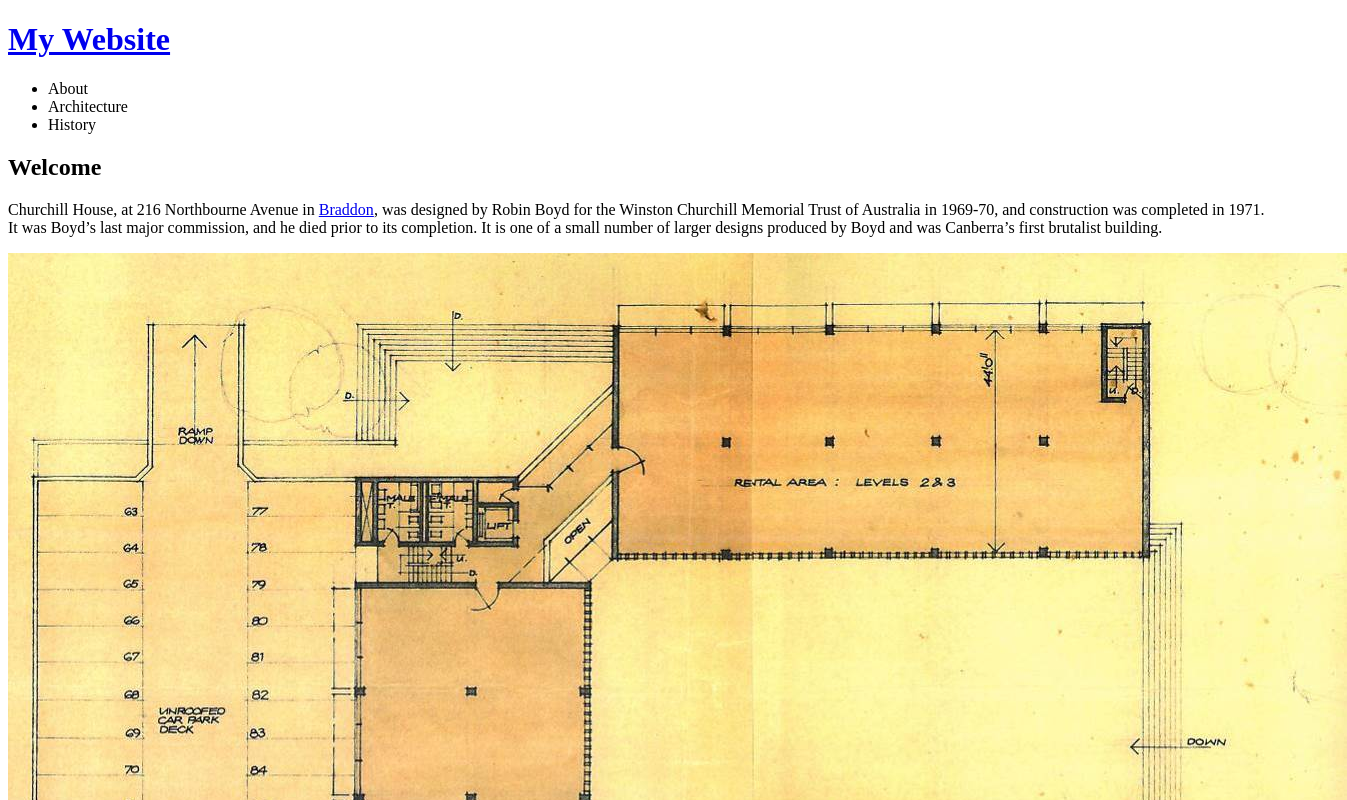
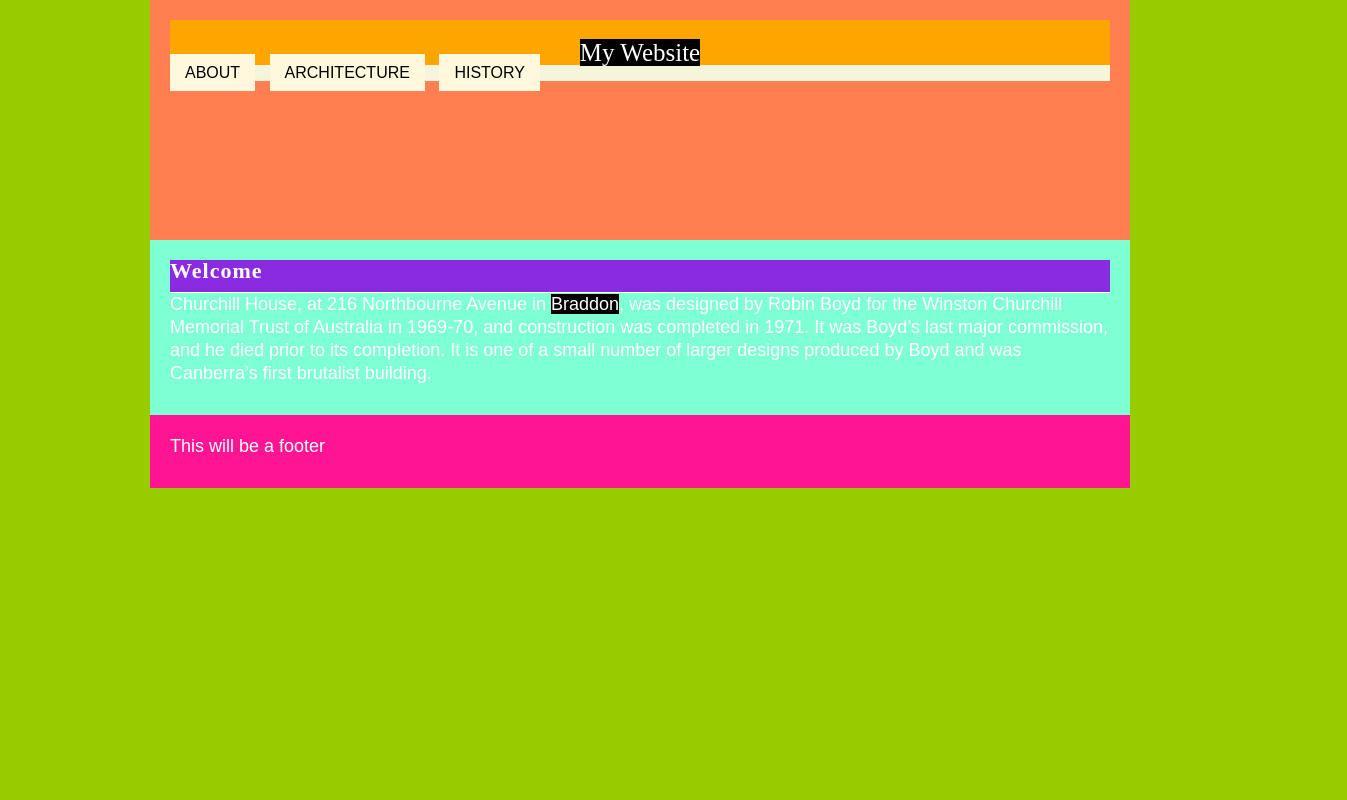
Before and after one commit to charlotteemaay/11056-website, a plain HTML site: page index.html in a window 1280 px wide. Shown: the top 800 px of the page, 1347 px wide, since content can reach past the window. Drawn offline with Linux system fonts and the light colour scheme.

Commit message:
update valid page

```diff
--- /dev/null
+++ b/assests/css/reset.css
@@ -0,0 +1,122 @@
+/* http://meyerweb.com/eric/tools/css/reset/
+   v2.0 | 20110126
+   License: none (public domain)
+*/
+
+html,
+body,
+div,
+span,
+applet,
+object,
+iframe,
+h1,
+h2,
+h3,
+h4,
+h5,
+h6,
+p,
+blockquote,
+pre,
+a,
+abbr,
+acronym,
+address,
+big,
+cite,
+code,
+del,
+dfn,
+em,
+img,
+ins,
+kbd,
+q,
+s,
+samp,
+small,
+strike,
+strong,
+sub,
+sup,
+tt,
+var,
+b,
+u,
+i,
+center,
+dl,
+dt,
+dd,
+ol,
+ul,
+li,
+fieldset,
+form,
+label,
+legend,
+table,
+caption,
+tbody,
+tfoot,
+thead,
+tr,
+th,
+td,
+article,
+aside,
+canvas,
+details,
+embed,
+figure,
+figcaption,
+footer,
+header,
+hgroup,
+menu,
+nav,
+output,
+ruby, section,
+summary,
+time,
+mark,
+audio,
+video {
+	margin: 0;
+	padding: 0;
+	border: 0;
+	font-size: 100%;
+	font: inherit;
+	vertical-align: baseline;
+}
+/* HTML5 display-role reset for older browsers */
+article,
+aside,
+details, figcaption, figure,
+footer,
+header,
+hgroup,
+menu,
+nav,
+section {
+	display: block;
+}
+body {
+	line-height: 1;
+}
+ol, ul {
+	list-style: none;
+}
+blockquote, q {
+	quotes: none;
+}
+blockquote:before, blockquote:after,
+q:before, q:after {
+	content: '';
+	content: none;
+}
+table {
+	border-collapse: collapse;
+	border-spacing: 0;
+}
--- /dev/null
+++ b/assests/css/styles.css
@@ -0,0 +1,121 @@
+body {
+    background-color: #99cc00;
+    color: #ffffff;
+    /*make sure you set family and size on body*/
+    font-family: sans-serif;
+    font-size: 16px;
+}
+
+/* Typograhpy */
+
+h1,
+h2,
+h3,
+h4,
+h5,
+h6 {
+    font-family: serif;
+}
+
+h1 {
+    background-color: orange;
+    text-align: center;
+    padding-top: 20px;
+    font-size: 25px;
+
+}
+
+h2 {
+    font-size: 22px;
+    font-weight: bold;
+    border-bottom: 1px solid white;
+    padding-bottom: 10px;
+    letter-spacing: 1px;
+    background-color: blueviolet
+}
+
+h3 {
+    font-size: 22px;
+
+}
+
+p {
+    font-size: 18px;
+    line-height: 23px;
+    margin-bottom: 10px
+}
+
+/* anchor styles */
+a {
+  color: #ffffff;
+    background-color: black;
+    text-decoration: none;
+
+}
+
+a:hover {
+    text-decoration: underline;
+
+}
+a:visited {
+    color: #cccccc;
+
+}
+
+a: active {
+    color: red;
+
+}
+
+
+
+/* main containers */
+
+.wrapper {
+    width: 980px;
+    margin: 0 auto;
+}
+
+header {
+    background-color: coral;
+    height: 200px;
+    padding: 20px;
+}
+
+nav {
+    background-color: beige;
+
+}
+
+nav ul {
+
+}
+
+nav ul li {
+    display: inline;
+    margin-right: 10px;
+}
+
+nav ul li a {
+    color: #000;
+    text-decoration: none;
+    background-color: cornsilk;
+    padding: 10px 15px;
+    text-transform: uppercase;
+}
+
+
+
+main {
+    background-color: aquamarine;
+    padding: 20px;
+}
+
+nav ul li a:hover {
+    background-color: aqua;
+}
+
+footer {
+    background-color: deeppink;
+    padding: 20px;
+}
--- a/index.html
+++ b/index.html
@@ -4,17 +4,21 @@
     <head>
         <title>My website</title>
         <meta charset="utf-8">
+        <link href="assests/css/reset.css" rel="stylesheet" >
+        <link href="assests/css/styles.css" rel="stylesheet" >
+
     </head>
 
     <body>
+        <div class="wrapper">
         <header>
             <h1><a href="index.html"> My Website</a></h1>
 
             <nav>
                 <ul>
-                    <li><a href="about.html"></a>About</li>
-                    <li><a href="architecture.html"></a>Architecture</li>
-                    <li><a href="history.html"></a>History</li>
+                    <li><a href="about.html">About</a></li>
+                    <li><a href="architecture.html">Architecture</a></li>
+                    <li><a href="history.html">History</a></li>
                  </ul>
             </nav>
         </header>
@@ -22,20 +26,19 @@
         <main>
 
 
+        <h2> Welcome </h2>
 
-        </main>
+        <p> Churchill House, at 216 Northbourne Avenue in <a href="https://en.wikipedia.org/wiki/Braddon,_Australian_Capital_Territory">Braddon</a>, was designed by Robin Boyd for the Winston Churchill Memorial Trust of Australia in 1969-70, and construction was completed in 1971. It was Boyd’s last major commission, and he died prior to its completion. It is one of a small number of larger designs produced by Boyd and was Canberra’s first brutalist building.</p>
 
 
 
-        <h2> Welcome </h2>
-
-        <p> Churchill House, at 216 Northbourne Avenue in <a href="https://en.wikipedia.org/wiki/Braddon,_Australian_Capital_Territory">Braddon</a>, was designed by Robin Boyd for the Winston Churchill Memorial Trust of Australia in 1969-70, and construction was completed in 1971. It was Boyd’s last major commission, and he died prior to its completion. It is one of a small number of larger designs produced by Boyd and was Canberra’s first brutalist building.</p>
-        <img src="assests/images/churchill.jpg" alt= "Churchill house plan">
-        <a href="about.html"> About</a>
+        </main>
 
         <footer>
              <p> This will be a footer </p>
         </footer>
 
+        </div>
+
     </body>
 </html>
```
Also changed, not shown: 1 other file.
